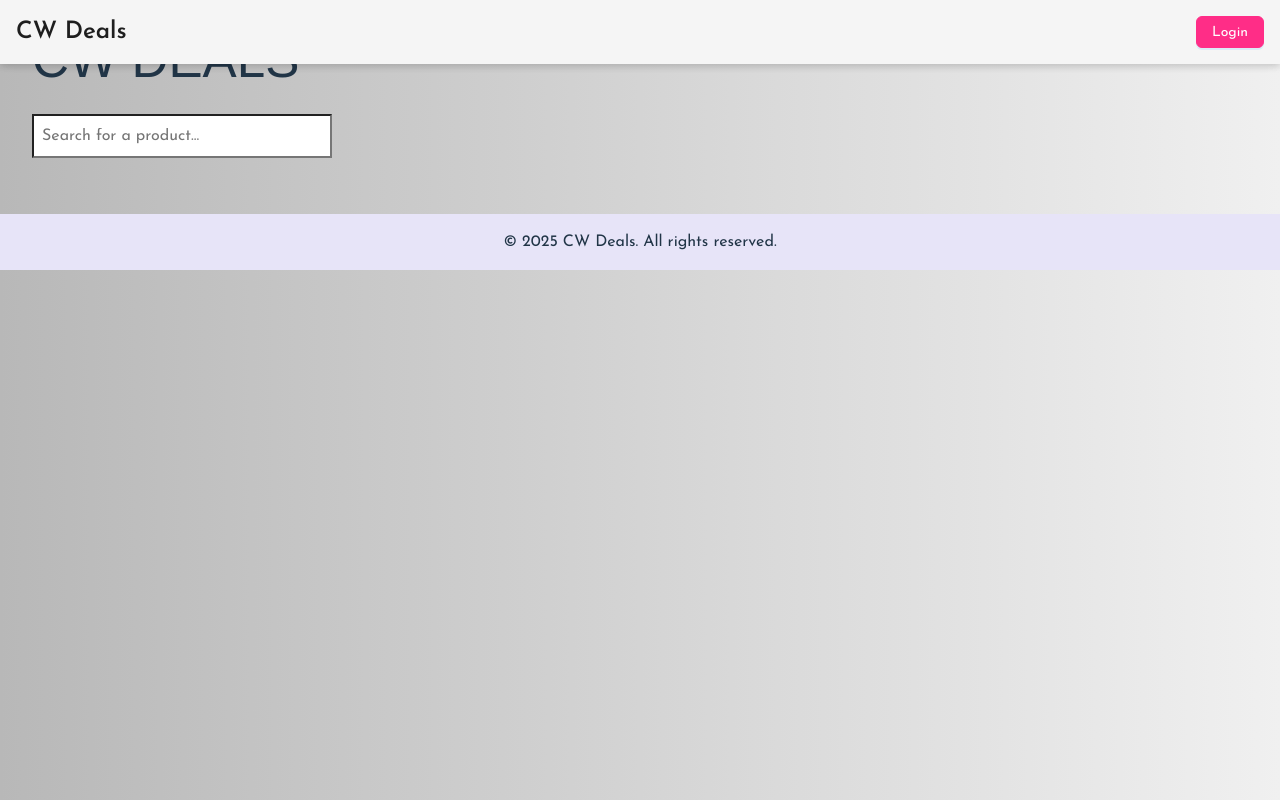
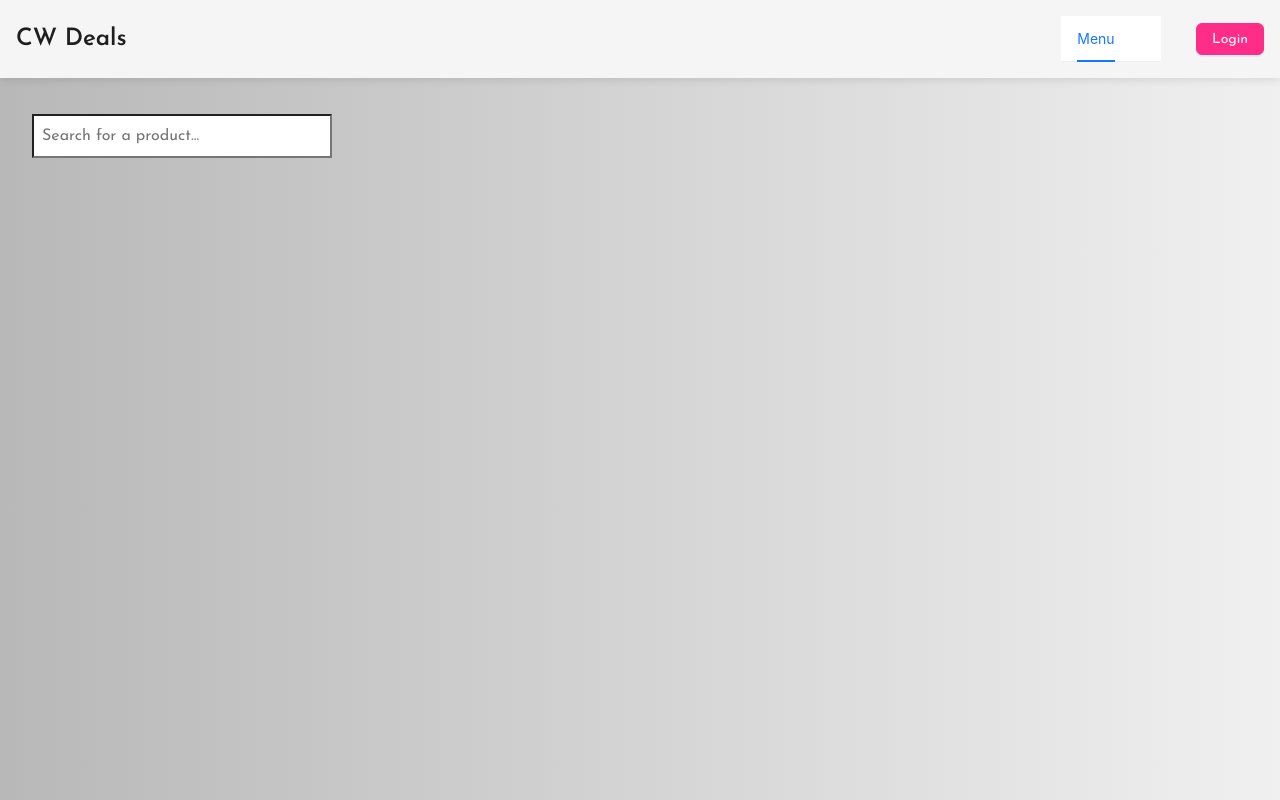
Before and after one commit to chris-hemingway/Orbital25, a React (Vite) app in the folder frontend/: page /search in a window 1280 px wide. Built offline with nearby package versions, Linux system fonts and the light colour scheme.

Commit message:
Header basic menu added

```diff
--- a/frontend/src/App.jsx
+++ b/frontend/src/App.jsx
@@ -16,7 +16,7 @@ function App() {
   const [loading, setLoading] = useState(false);
   const navigate = useNavigate();
   const location = useLocation(); // to check current location
-  const hideHeaderRoutes = ['/login', '/register'];
+  const hideHeaderRoutes = ['/login', '/register', '/search'];
   const [messageApi, contextHolder] = message.useMessage();
 
   const handleLogin = async (values) => {
--- a/frontend/src/components/Header.jsx
+++ b/frontend/src/components/Header.jsx
@@ -1,9 +1,33 @@
-import { Button, Typography } from 'antd';
+import { Menu, Button, Typography } from 'antd';
 import { useNavigate } from 'react-router-dom';
 const { Title } = Typography;
 
 function Header() {
     const navigate = useNavigate();
+    const items = [
+      {
+        label: 'Menu',       // menu label
+        key: 'menu',
+        children: [          // dropdown
+          {
+            label: 'Home',
+            key: 'home',
+          },
+          {
+            label: 'Search',
+            key: 'search',
+          },
+          {
+            label: 'Dashboard',
+            key: 'dashboard',
+          },
+        ],
+      },
+    ];
+    const onClick = (e) => {
+      navigate(`/${e.key}`);
+    };
+
   return (
     <header
       style={{
@@ -31,6 +55,16 @@ function Header() {
             CW Deals
         </Title>
 
+      <div style={{ marginLeft: '900px' }}>
+      <Menu
+        onClick={onClick}
+        style={{ width: 100 }}
+        defaultSelectedKeys={['home']}
+        mode="horizontal"
+        items={items}
+      />
+      </div>
+
       <Button
         type="primary"
         style={{ backgroundColor: '#ff2d87', borderColor: '#ff2d87' }}
--- a/frontend/src/main.jsx
+++ b/frontend/src/main.jsx
@@ -3,7 +3,7 @@ import { createRoot } from 'react-dom/client'
 import './globals.css'
 import RootApp from './App.jsx'
 import 'antd/dist/reset.css'
-import Search from './pages/Search.jsx'
+
 
 createRoot(document.getElementById('root')).render(
   <StrictMode>
--- a/frontend/src/pages/Search.jsx
+++ b/frontend/src/pages/Search.jsx
@@ -1,5 +1,4 @@
 import { useState } from 'react'
-import reactLogo from '../assets/react.svg'
 import productData from '../../../Dataset/Data/Products.json';
 
 function Search() {
```
